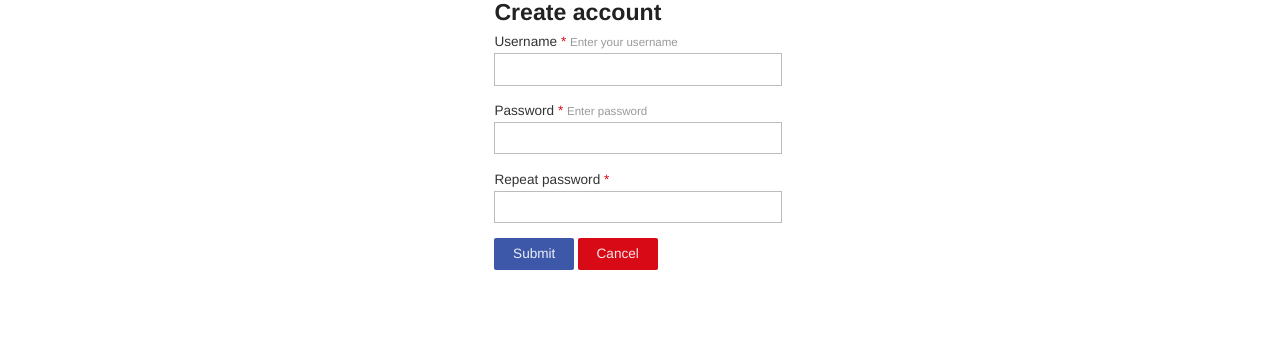
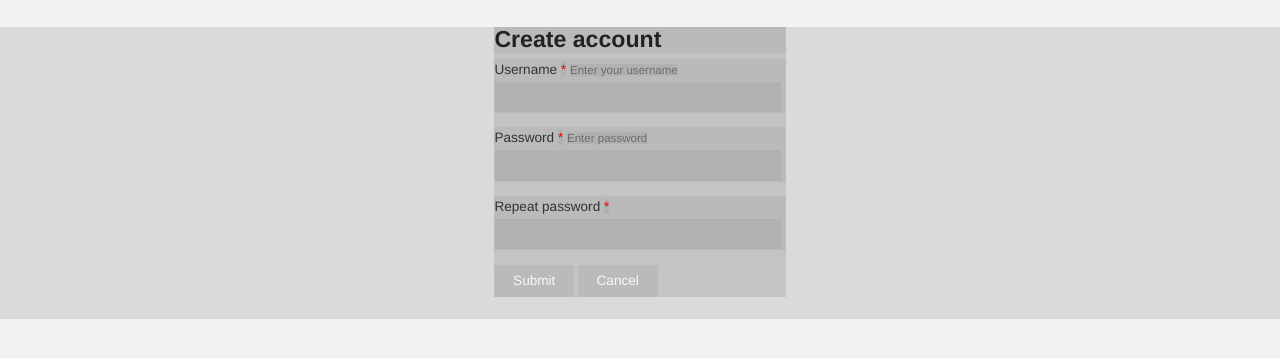
Before and after one commit to exaroth/sunflower, a Django app: page /account_create/ in a window 1280 px wide. Shown: the top 358 px of the page. Run offline with Django 3.2, Linux system fonts and the light colour scheme; parts of the project's set-up code (start-up, migrations or seed data) failed here and were passed over.

Commit message:
Basic less files added

```diff
--- a/core/context_processors.py
+++ b/core/context_processors.py
@@ -4,4 +4,5 @@ from django.conf import settings
 def additional_info(request):
     return dict(
         SITE_NAME = settings.SITE_NAME,
+        DEBUG = settings.DEBUG
     )
--- a/static/Gruntfile.js
+++ b/static/Gruntfile.js
@@ -78,7 +78,7 @@ module.exports = function(grunt) {
 		less: {
 			devel: {
 				files: {
-					"css/styles.css": "css/main.less"
+					"css/styles.css": "css/less/main.less"
 				}
 			}
 
--- /dev/null
+++ b/static/css/less/_partials/layout.less
@@ -0,0 +1,4 @@
+#main-wrapper {
+	margin-top: 2em;
+	@media screen and
+}
--- /dev/null
+++ b/static/css/less/main.less
@@ -0,0 +1,6 @@
+@import "utils.less";
+@import "_partials/layout.less";
+@import "_partials/index.less";
+
+
+.edit();
--- a/static/css/less/.utils.less
+++ b/static/css/less/utils.less
@@ -85,8 +85,8 @@
 
 .edit() {
 	* {
-		background: #eee;
-		background: rgba(0,0,0, 5%);
+		background: #eee !important;
+		background: rgba(0,0,0, 5%) !important;
 	}
 }
 
--- a/static/css/styles.css
+++ b/static/css/styles.css
@@ -1,3 +1,21 @@
+.hidden {
+  position: absolute;
+  top: auto;
+  left: -999em;
+  right: auto;
+}
+#main-wrapper {
+  margin-top: 2em;
+}
 .nav-item {
-	display: inline-block;
+  width: 100%;
+  color: red;
+  display: inline !important;
 }
+.nav-item > a {
+  text-align: center;
+}
+* {
+  background: #eee !important;
+  background: rgba(0, 0, 0, 0.05) !important;
+}
--- a/templates/base.html
+++ b/templates/base.html
@@ -29,7 +29,7 @@
 		<!-- build:css styles/components/main.min.css -->
 
 		<link rel="stylesheet" href="{% static 'css/kube.min.css' %}" media="all">
-		<link rel="stylesheet" href="{% static 'css/style.css' %}" media="all">
+		<link rel="stylesheet" href="{% static 'css/styles.css' %}" media="all">
 
 	</head>
 	<body>
@@ -51,7 +51,13 @@
 		<!-- Javascript files -->
 		{% endblock %}
 
-		</div>
+	</div>
+
+	{% if DEBUG %}
+		<script src="//localhost:35729/livereload.js"></script>
+
+	{% endif %}
+
 
 
 
--- a/templates/index.html
+++ b/templates/index.html
@@ -7,7 +7,6 @@
 
 {% block header %}
 {% include "partials/navbar.html" %}
-
 {% endblock %}
 
 
```
Also changed, not shown: static/css/less/_partials/index.less (added, +8 -0 lines).
